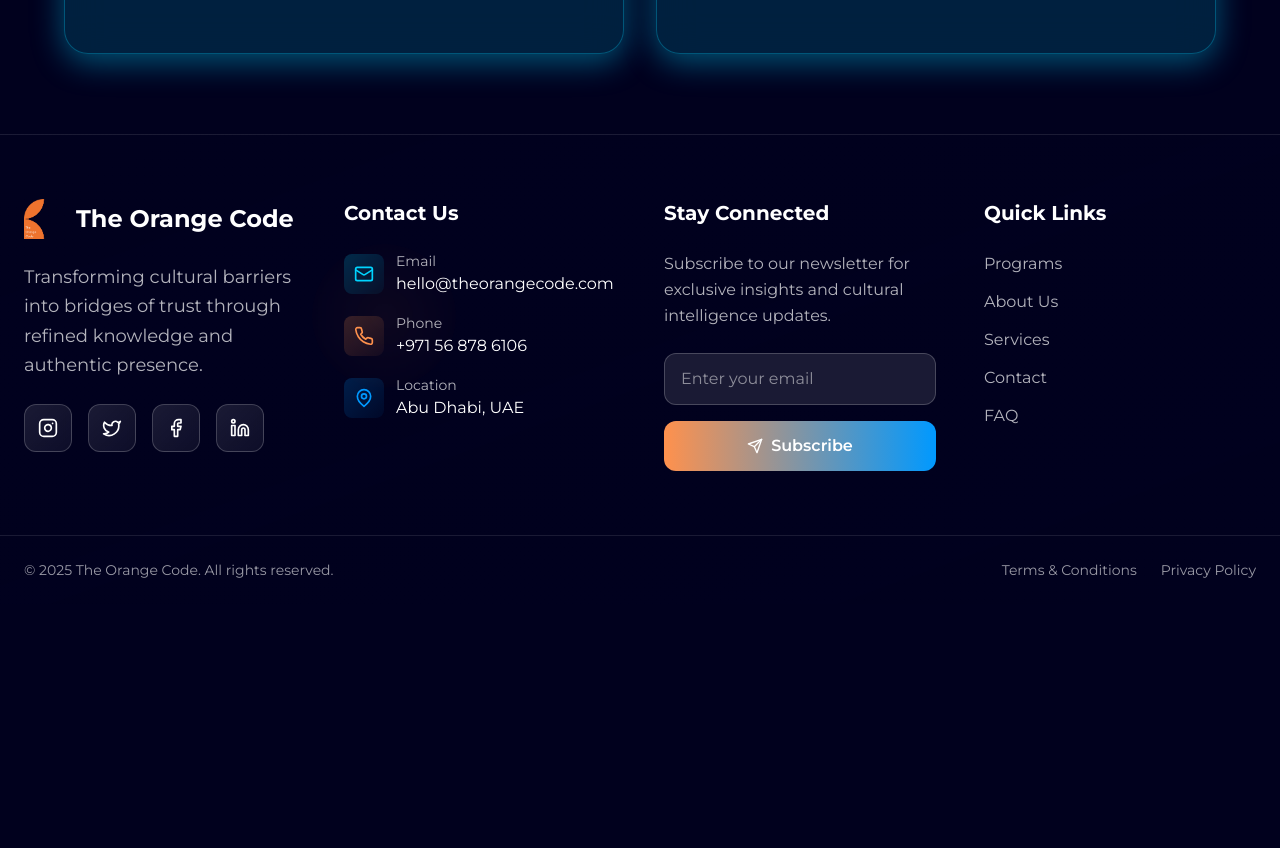
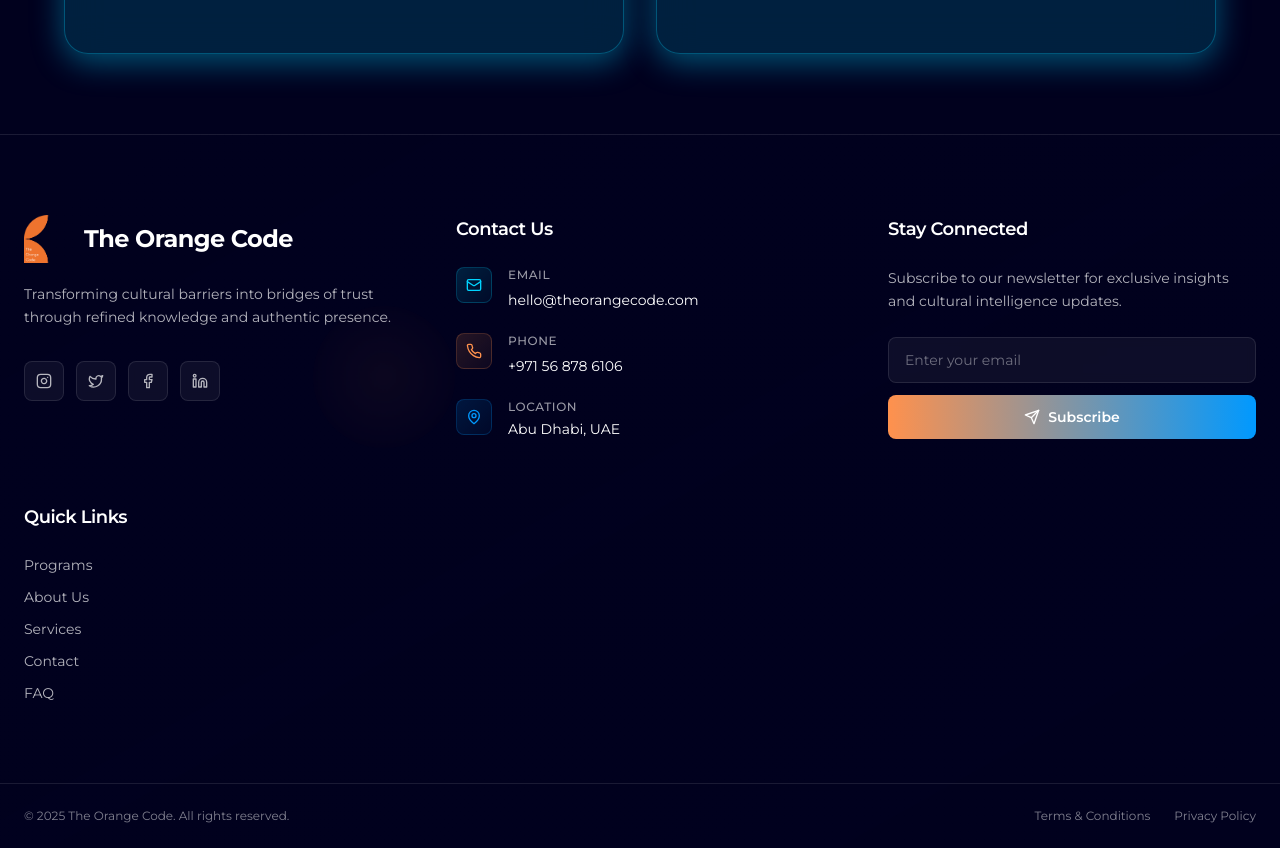
Before and after one commit to sksh100/theorangecode, a Next.js app: page /coming-soon in a window 1280 px wide. Shown: the part 1100-1948 px from the top of the page. Before the commit the page ends 1704 px from the top, so only its background shows below. Built offline with nearby package versions, Linux system fonts and the light colour scheme.

Commit message:
Improve footer layout - more professional and organized design

```diff
--- a/src/components/ModernFooter.tsx
+++ b/src/components/ModernFooter.tsx
@@ -10,7 +10,7 @@ interface ModernFooterProps {
   hideQuickLinks?: boolean
 }
 
-export function ModernFooter({ hideQuickLinks = false }: ModernFooterProps = {} as ModernFooterProps) {
+export function ModernFooter({ hideQuickLinks = false }: ModernFooterProps = {}) {
   const [email, setEmail] = useState('')
   const [isSubscribed, setIsSubscribed] = useState(false)
 
@@ -54,10 +54,10 @@ export function ModernFooter({ hideQuickLinks = false }: ModernFooterProps = {}
 
       <div className="relative z-10">
         {/* Main Footer Content */}
-        <div className="container mx-auto px-6 py-16">
-          <div className="grid grid-cols-1 md:grid-cols-2 lg:grid-cols-4 gap-12">
+        <div className="container mx-auto px-6 py-20">
+          <div className="grid grid-cols-1 md:grid-cols-2 lg:grid-cols-3 gap-12 lg:gap-16">
 
-            {/* Company Info */}
+            {/* Company Info - Left Column */}
             <motion.div
               initial={{ opacity: 0, y: 30 }}
               whileInView={{ opacity: 1, y: 0 }}
@@ -65,118 +65,119 @@ export function ModernFooter({ hideQuickLinks = false }: ModernFooterProps = {}
               viewport={{ once: true }}
               className="lg:col-span-1"
             >
-              <div className="flex items-center gap-3 mb-6">
-                <div className="w-10 h-10 relative">
+              <div className="flex items-center gap-3 mb-5">
+                <div className="w-12 h-12 relative">
                   <Image
                     src="/coming-soon/logo-1.png"
                     alt="The Orange Code Logo"
-                    width={40}
-                    height={40}
+                    width={48}
+                    height={48}
                     className="w-full h-full object-contain"
                   />
                 </div>
-                <h3 className="text-2xl font-bold text-white">The Orange Code</h3>
+                <h3 className="text-2xl font-bold text-white tracking-tight">The Orange Code</h3>
               </div>
-              <p className="text-white/70 text-lg leading-relaxed mb-6">
+              <p className="text-white/70 text-sm leading-relaxed mb-8 max-w-sm">
                 Transforming cultural barriers into bridges of trust through refined knowledge and authentic presence.
               </p>
 
               {/* Social Links */}
-              <div className="flex gap-4">
+              <div className="flex gap-3">
                 {socialLinks.map((social, index) => (
                   <motion.a
                     key={social.label}
                     href={social.href}
                     target="_blank"
                     rel="noopener noreferrer"
-                    className="w-12 h-12 bg-gradient-to-br from-white/10 to-white/5 backdrop-blur-sm border border-white/20 rounded-xl flex items-center justify-center text-white hover:text-orange transition-all duration-300 hover:border-orange/50 hover:scale-110"
+                    className="w-10 h-10 bg-white/5 backdrop-blur-sm border border-white/10 rounded-lg flex items-center justify-center text-white/70 hover:text-orange hover:border-orange/30 hover:bg-orange/10 transition-all duration-300"
                     initial={{ opacity: 0, scale: 0 }}
                     whileInView={{ opacity: 1, scale: 1 }}
                     transition={{ duration: 0.5, delay: 0.3 + index * 0.1 }}
                     viewport={{ once: true }}
                     whileHover={{
                       scale: 1.1,
-                      boxShadow: "0 0 20px rgba(255, 145, 77, 0.3)"
+                      boxShadow: "0 0 20px rgba(255, 145, 77, 0.2)"
                     }}
                   >
-                    <social.icon className="w-5 h-5" />
+                    <social.icon className="w-4 h-4" />
                   </motion.a>
                 ))}
               </div>
             </motion.div>
 
-            {/* Contact Information */}
+            {/* Contact Information - Middle Column */}
             <motion.div
               initial={{ opacity: 0, y: 30 }}
               whileInView={{ opacity: 1, y: 0 }}
               transition={{ duration: 0.8, delay: 0.2 }}
               viewport={{ once: true }}
             >
-              <h4 className="text-xl font-bold text-white mb-6">Contact Us</h4>
-              <div className="space-y-4">
-                <div className="flex items-center gap-3">
-                  <div className="w-10 h-10 bg-gradient-to-br from-azure-blue/20 to-azure-blue/5 rounded-lg flex items-center justify-center">
-                    <Mail className="w-5 h-5 text-azure-blue" />
+              <h4 className="text-lg font-semibold text-white mb-6 tracking-tight">Contact Us</h4>
+              <div className="space-y-5">
+                <div className="flex items-start gap-4">
+                  <div className="w-9 h-9 bg-gradient-to-br from-azure-blue/15 to-azure-blue/5 rounded-lg flex items-center justify-center flex-shrink-0 border border-azure-blue/20">
+                    <Mail className="w-4 h-4 text-azure-blue" />
                   </div>
-                  <div>
-                    <p className="text-white/70 text-sm">Email</p>
-                    <a href="mailto:hello@theorangecode.com" className="text-white hover:text-orange transition-colors">
+                  <div className="flex-1 min-w-0">
+                    <p className="text-white/60 text-xs font-medium uppercase tracking-wider mb-1">Email</p>
+                    <a href="mailto:hello@theorangecode.com" className="text-white text-sm hover:text-orange transition-colors break-all">
                       hello@theorangecode.com
                     </a>
                   </div>
                 </div>
 
-                <div className="flex items-center gap-3">
-                  <div className="w-10 h-10 bg-gradient-to-br from-orange/20 to-orange/5 rounded-lg flex items-center justify-center">
-                    <Phone className="w-5 h-5 text-orange" />
+                <div className="flex items-start gap-4">
+                  <div className="w-9 h-9 bg-gradient-to-br from-orange/15 to-orange/5 rounded-lg flex items-center justify-center flex-shrink-0 border border-orange/20">
+                    <Phone className="w-4 h-4 text-orange" />
                   </div>
-                  <div>
-                    <p className="text-white/70 text-sm">Phone</p>
-                    <a href="tel:+971568786106" className="text-white hover:text-orange transition-colors">
+                  <div className="flex-1 min-w-0">
+                    <p className="text-white/60 text-xs font-medium uppercase tracking-wider mb-1">Phone</p>
+                    <a href="tel:+971568786106" className="text-white text-sm hover:text-orange transition-colors">
                       +971 56 878 6106
                     </a>
                   </div>
                 </div>
 
-                <div className="flex items-center gap-3">
-                  <div className="w-10 h-10 bg-gradient-to-br from-bright-blue/20 to-bright-blue/5 rounded-lg flex items-center justify-center">
-                    <MapPin className="w-5 h-5 text-bright-blue" />
+                <div className="flex items-start gap-4">
+                  <div className="w-9 h-9 bg-gradient-to-br from-bright-blue/15 to-bright-blue/5 rounded-lg flex items-center justify-center flex-shrink-0 border border-bright-blue/20">
+                    <MapPin className="w-4 h-4 text-bright-blue" />
                   </div>
-                  <div>
-                    <p className="text-white/70 text-sm">Location</p>
-                    <p className="text-white">Abu Dhabi, UAE</p>
+                  <div className="flex-1 min-w-0">
+                    <p className="text-white/60 text-xs font-medium uppercase tracking-wider mb-1">Location</p>
+                    <p className="text-white text-sm">Abu Dhabi, UAE</p>
                   </div>
                 </div>
               </div>
             </motion.div>
 
-            {/* Newsletter Subscription */}
+            {/* Newsletter Subscription - Right Column */}
             <motion.div
               initial={{ opacity: 0, y: 30 }}
               whileInView={{ opacity: 1, y: 0 }}
               transition={{ duration: 0.8, delay: 0.3 }}
               viewport={{ once: true }}
+              className="lg:col-span-1"
             >
-              <h4 className="text-xl font-bold text-white mb-6">Stay Connected</h4>
-              <p className="text-white/70 mb-6">
+              <h4 className="text-lg font-semibold text-white mb-6 tracking-tight">Stay Connected</h4>
+              <p className="text-white/70 text-sm mb-6 leading-relaxed">
                 Subscribe to our newsletter for exclusive insights and cultural intelligence updates.
               </p>
 
               {!isSubscribed ? (
-                <form onSubmit={handleSubscribe} className="space-y-4">
+                <form onSubmit={handleSubscribe} className="space-y-3">
                   <div className="relative">
                     <input
                       type="email"
                       value={email}
                       onChange={(e) => setEmail(e.target.value)}
                       placeholder="Enter your email"
-                      className="w-full px-4 py-3 bg-white/10 backdrop-blur-sm border border-white/20 rounded-xl text-white placeholder-white/50 focus:outline-none focus:border-orange/50 transition-colors"
+                      className="w-full px-4 py-3 bg-white/5 backdrop-blur-sm border border-white/10 rounded-lg text-white text-sm placeholder-white/40 focus:outline-none focus:border-orange/50 focus:bg-white/10 transition-all duration-300"
                       required
                     />
                   </div>
                   <motion.button
                     type="submit"
-                    className="w-full flex items-center justify-center gap-2 px-6 py-3 bg-gradient-to-r from-orange to-bright-blue rounded-xl text-white font-semibold hover:shadow-lg transition-all duration-300"
+                    className="w-full flex items-center justify-center gap-2 px-6 py-3 bg-gradient-to-r from-orange to-bright-blue rounded-lg text-white text-sm font-semibold hover:shadow-lg hover:shadow-orange/20 transition-all duration-300"
                     whileHover={{ scale: 1.02 }}
                     whileTap={{ scale: 0.98 }}
                   >
@@ -188,37 +189,38 @@ export function ModernFooter({ hideQuickLinks = false }: ModernFooterProps = {}
                 <motion.div
                   initial={{ opacity: 0, scale: 0.8 }}
                   animate={{ opacity: 1, scale: 1 }}
-                  className="p-4 bg-gradient-to-r from-orange/20 to-bright-blue/20 border border-orange/30 rounded-xl text-center"
+                  className="p-4 bg-gradient-to-r from-orange/20 to-bright-blue/20 border border-orange/30 rounded-lg text-center"
                 >
-                  <p className="text-white font-semibold">Thank you for subscribing!</p>
-                  <p className="text-white/70 text-sm">You'll receive our latest updates soon.</p>
+                  <p className="text-white font-semibold text-sm">Thank you for subscribing!</p>
+                  <p className="text-white/70 text-xs mt-1">You'll receive our latest updates soon.</p>
                 </motion.div>
               )}
             </motion.div>
 
-            {/* Quick Links */}
+            {/* Quick Links - Additional Column when not hidden */}
             {!hideQuickLinks && (
               <motion.div
                 initial={{ opacity: 0, y: 30 }}
                 whileInView={{ opacity: 1, y: 0 }}
                 transition={{ duration: 0.8, delay: 0.4 }}
                 viewport={{ once: true }}
+                className="md:col-span-2 lg:col-span-1 lg:col-start-1 lg:row-start-2"
               >
-                <h4 className="text-xl font-bold text-white mb-6">Quick Links</h4>
-                <div className="space-y-3">
-                  <a href="#programs" className="block text-white/70 hover:text-orange transition-colors">
+                <h4 className="text-lg font-semibold text-white mb-6 tracking-tight">Quick Links</h4>
+                <div className="grid grid-cols-2 md:grid-cols-1 gap-3">
+                  <a href="#programs" className="text-white/70 text-sm hover:text-orange transition-colors">
                     Programs
                   </a>
-                  <a href="#about" className="block text-white/70 hover:text-orange transition-colors">
+                  <a href="#about" className="text-white/70 text-sm hover:text-orange transition-colors">
                     About Us
                   </a>
-                  <a href="#services" className="block text-white/70 hover:text-orange transition-colors">
+                  <a href="#services" className="text-white/70 text-sm hover:text-orange transition-colors">
                     Services
                   </a>
-                  <a href="#contact" className="block text-white/70 hover:text-orange transition-colors">
+                  <a href="#contact" className="text-white/70 text-sm hover:text-orange transition-colors">
                     Contact
                   </a>
-                  <Link href="/faq" className="block text-white/70 hover:text-orange transition-colors">
+                  <Link href="/faq" className="text-white/70 text-sm hover:text-orange transition-colors">
                     FAQ
                   </Link>
                 </div>
@@ -236,7 +238,7 @@ export function ModernFooter({ hideQuickLinks = false }: ModernFooterProps = {}
                 whileInView={{ opacity: 1, x: 0 }}
                 transition={{ duration: 0.8, delay: 0.5 }}
                 viewport={{ once: true }}
-                className="text-white/60 text-sm"
+                className="text-white/50 text-xs"
               >
                 © 2025 The Orange Code. All rights reserved.
               </motion.p>
@@ -250,13 +252,13 @@ export function ModernFooter({ hideQuickLinks = false }: ModernFooterProps = {}
               >
                 <Link
                   href="/terms-conditions"
-                  className="text-white/60 hover:text-orange transition-colors text-sm"
+                  className="text-white/50 hover:text-orange transition-colors text-xs"
                 >
                   Terms & Conditions
                 </Link>
                 <Link
                   href="/privacy-policy"
-                  className="text-white/60 hover:text-orange transition-colors text-sm"
+                  className="text-white/50 hover:text-orange transition-colors text-xs"
                 >
                   Privacy Policy
                 </Link>
```
